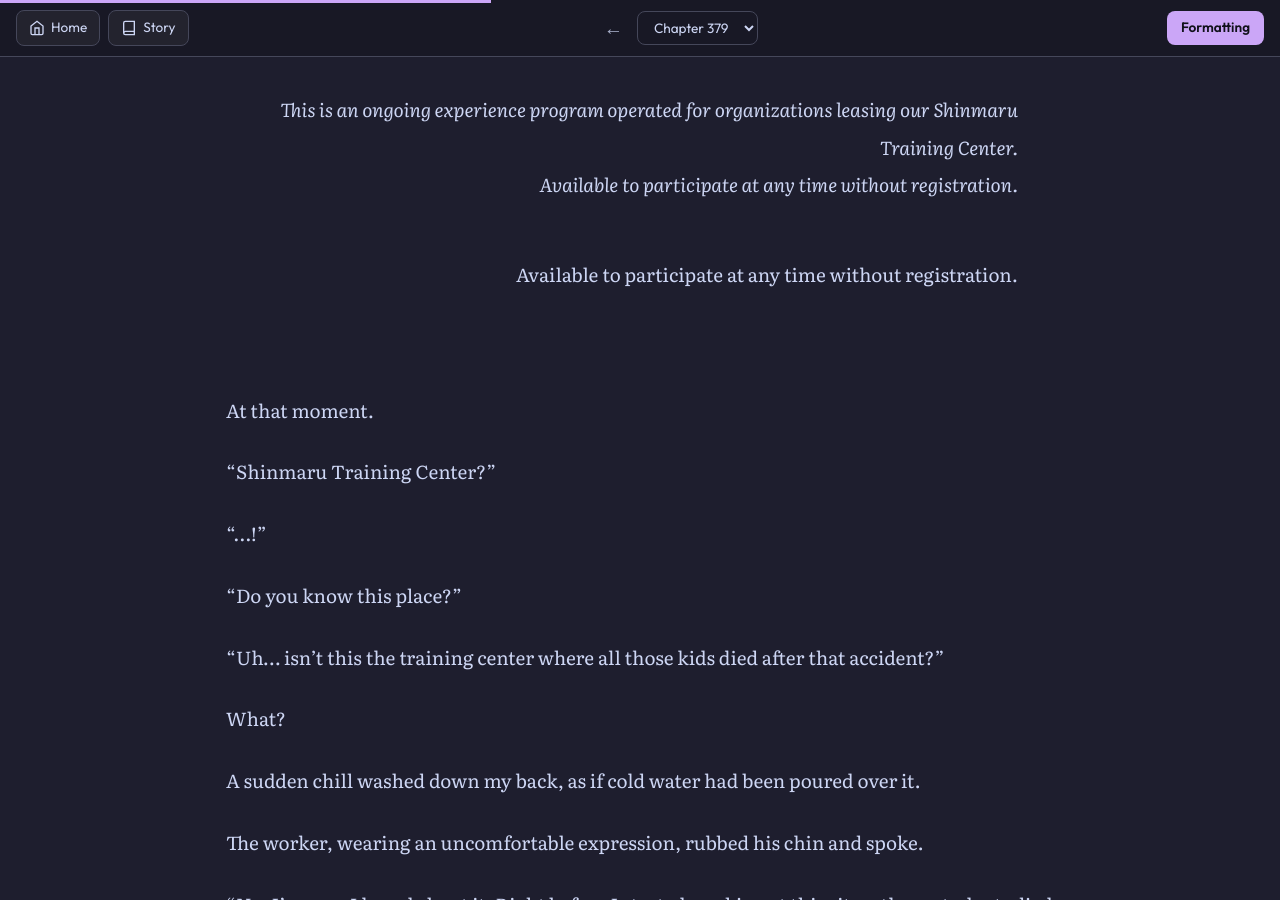
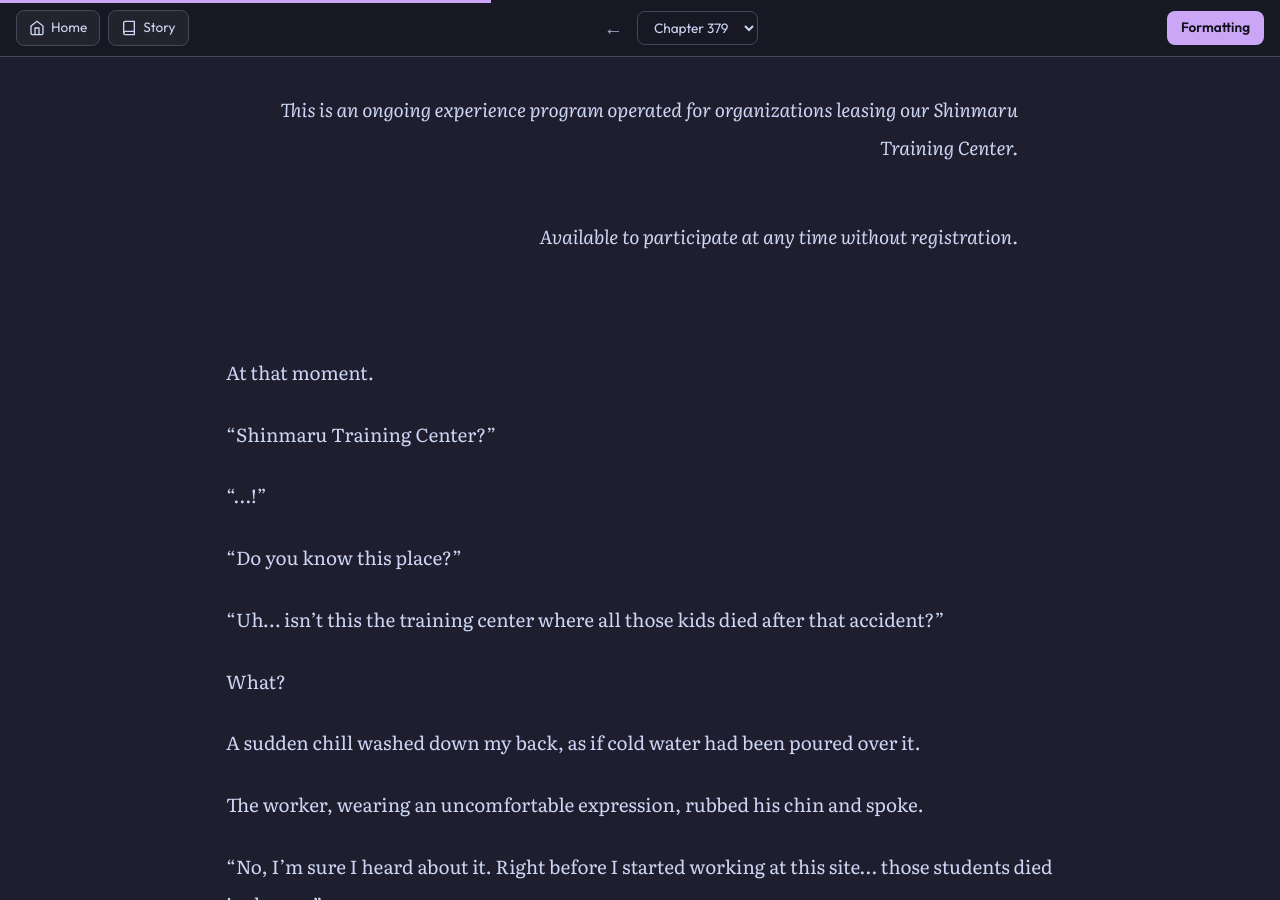
Before and after one commit to soleumn/soleumn.github.io, a Jekyll site: the page built from _chapters/gsgw/ch379.md, in a window 1280 px wide and 900 px high, scrolled down 9322 px. Built offline with Jekyll 4.4.1, drawn with Linux system fonts in a browser that asks for light colours; comment, search, counter and statistics services are not loaded.

Commit message:
Update ch379.md

```diff
--- a/_chapters/gsgw/ch379.md
+++ b/_chapters/gsgw/ch379.md
@@ -268,12 +268,11 @@
 <br>
 
 <div style="text-align: right !important; margin: 20px; padding: 16px;">
-   <i>This is an ongoing experience program operated for organizations leasing our Shinmaru Training Center.<br>
-   Available to participate at any time without registration.</i>
+   <i>This is an ongoing experience program operated for organizations leasing our Shinmaru Training Center.</i>
 </div>
 
 <div style="text-align: right !important; margin: 20px; padding: 16px;">
-   Available to participate at any time without registration.
+   <i>Available to participate at any time without registration.</i>
 </div>
 
 <br>
```
